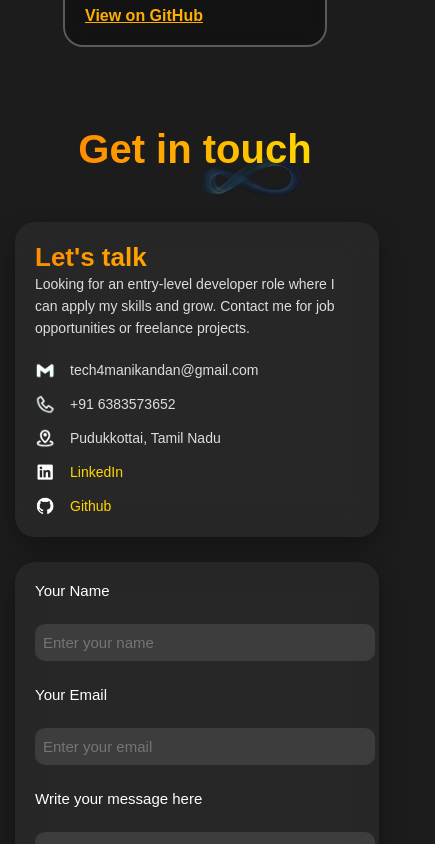
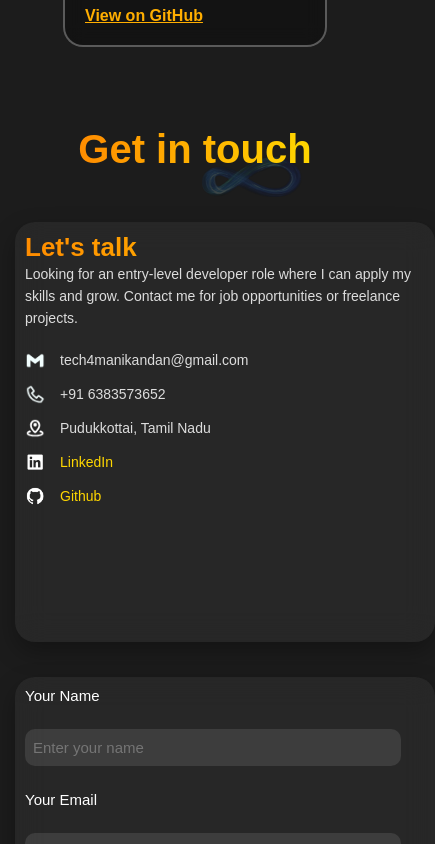
Before and after one commit to tech4mani/Portfolio-Website, a React (Vite) app: page / in a window 390 px wide. Shown: the part 4340-5184 px from the top of the page, 435 px wide, since content can reach past the window. Built offline with nearby package versions, Linux system fonts and the light colour scheme; a web font is replaced by a local one.

Commit message:
Update Contact.css styling

```diff
--- a/src/Components/Contact/Contact.css
+++ b/src/Components/Contact/Contact.css
@@ -1,3 +1,4 @@
+
 .contact {
   display: flex;
   flex-direction: column;
@@ -42,16 +43,16 @@
   flex-wrap: wrap;
 }
 
+
 .contact-left, .contact-right {
-  flex: 1 1 100%;
-  width: 100%;
-  height: auto;
-  min-width: unset;
+  flex: 1 1 400px;
+  min-width: 400px;
+  height: 500px;
   background: rgba(255, 255, 255, 0.05);
   backdrop-filter: blur(15px);
   border-radius: 20px;
   padding: 40px;
-  box-shadow: 0 10px 25px rgba(0, 0, 0, 0.3);
+  box-shadow: 0 10px 25px rgba(0,0,0,0.3);
   transition: transform 0.3s ease, box-shadow 0.3s ease;
 }
 
@@ -123,10 +124,10 @@
 .contact-right input,
 .contact-right textarea {
   border: none;
-  width: 100%;
+  width: 90%;
   padding: 15px 10px;
   border-radius: 10px;
-  background: rgba(255, 255, 255, 0.1);
+  background: rgba(255,255,255,0.1);
   color: #fff;
   font-size: 16px;
   transition: all 0.3s ease;
@@ -188,9 +189,9 @@
 }
 
 
-@media (max-width: 768px) {
+@media (max-width: 568px) {
   .contact {
-    margin: 40px 15px;
+    margin: 30px 15px;
     gap: 30px;
   }
 
@@ -208,12 +209,12 @@
   .contact-section {
     flex-direction: column;
     align-items: center;
-    gap: 25px;
+    gap: 35px;
   }
 
   .contact-left, .contact-right {
-    width: 90%;
-    padding: 20px;
+    width: 70%;
+    padding: 10px;
     height: auto;
   }
 
```
